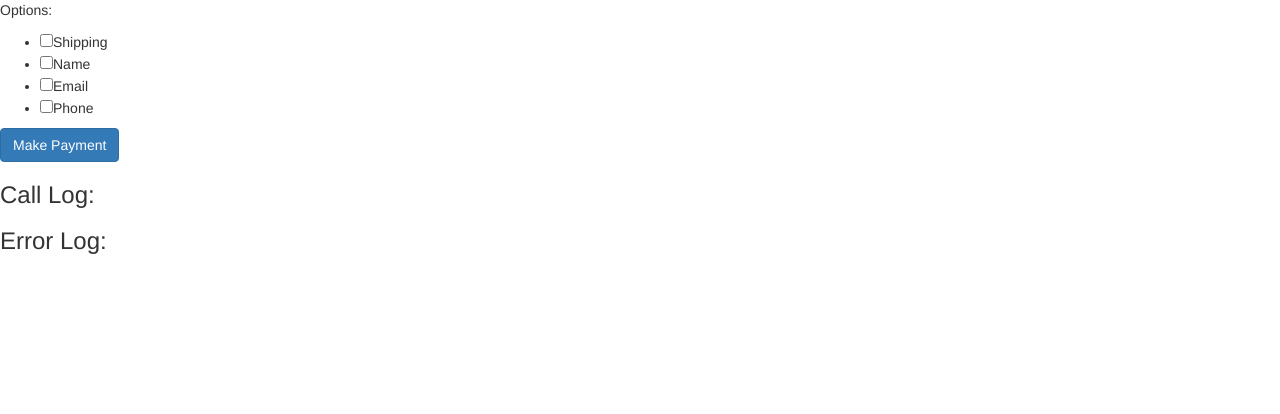
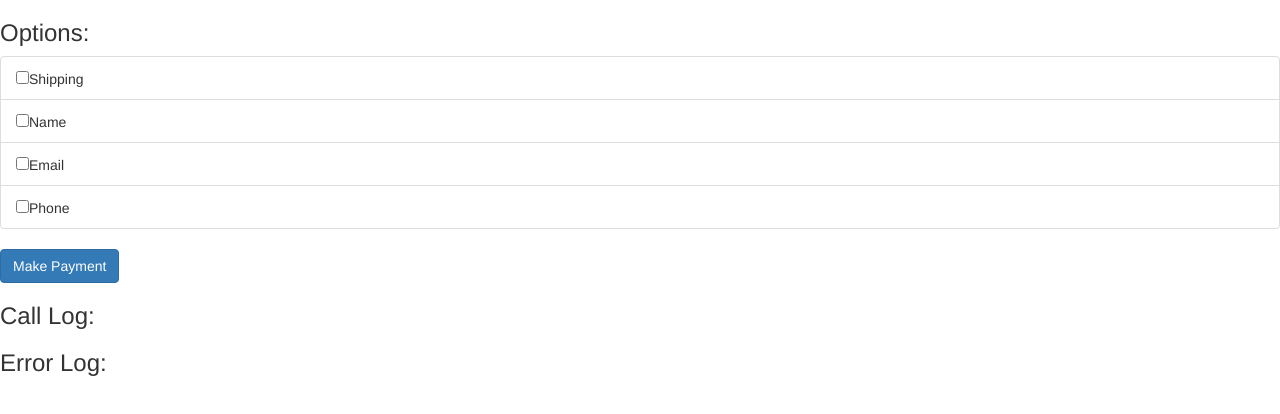
Before and after one commit to heyliger/messenger-payments, a website: page public/payments.html in a window 1280 px wide. Drawn offline with nearby package versions, Linux system fonts and the light colour scheme.

Commit message:
format ul

```diff
--- a/public/payments.html
+++ b/public/payments.html
@@ -25,12 +25,12 @@
   </script>
   <div>
 
-    <p>Options:</p>
-    <ul>
-      <li><input type='checkbox' id='cb_shipping' name='checkbox_shipping' value='1'>Shipping</li>
-      <li><input type='checkbox' id='cb_name' name='checkbox_name' value='1'>Name</li>
-      <li><input type='checkbox' id='cb_email' name='checkbox_email' value='1'>Email</li>
-      <li><input type='checkbox' id='cb_phone' name='checkbox_phone' value='1'>Phone</li>
+    <h3>Options:</h3>
+    <ul class="list-group">
+      <li class="list-group-item"><input type='checkbox' id='cb_shipping' name='checkbox_shipping' value='1'>Shipping</li>
+      <li class="list-group-item"><input type='checkbox' id='cb_name' name='checkbox_name' value='1'>Name</li>
+      <li class="list-group-item"><input type='checkbox' id='cb_email' name='checkbox_email' value='1'>Email</li>
+      <li class="list-group-item"><input type='checkbox' id='cb_phone' name='checkbox_phone' value='1'>Phone</li>
     </ul>
 
     <button id="makePayment" onclick="makePayment()" class="btn btn-primary btn-wide">Make Payment</button>
--- a/public/payments.js
+++ b/public/payments.js
@@ -89,7 +89,6 @@ const calculateTotal = (price, shipping) => {
 const paymentDetails = (price, shipping) => {
 
   if (shipping) {
-
     return {
       displayItems: [
         {
```
